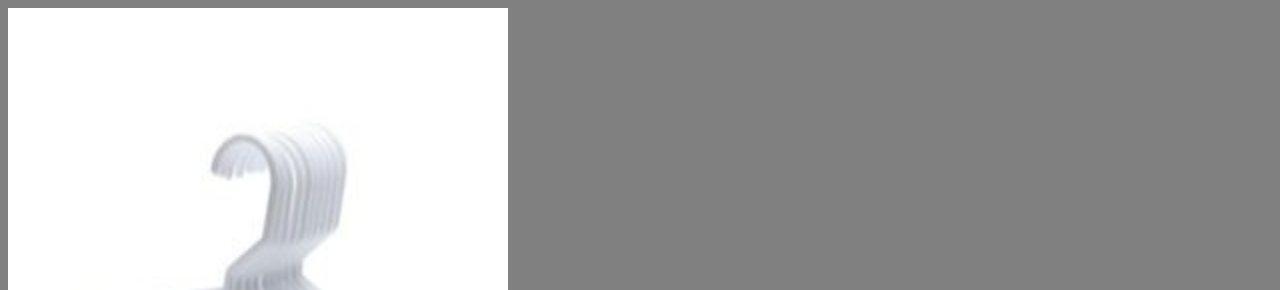
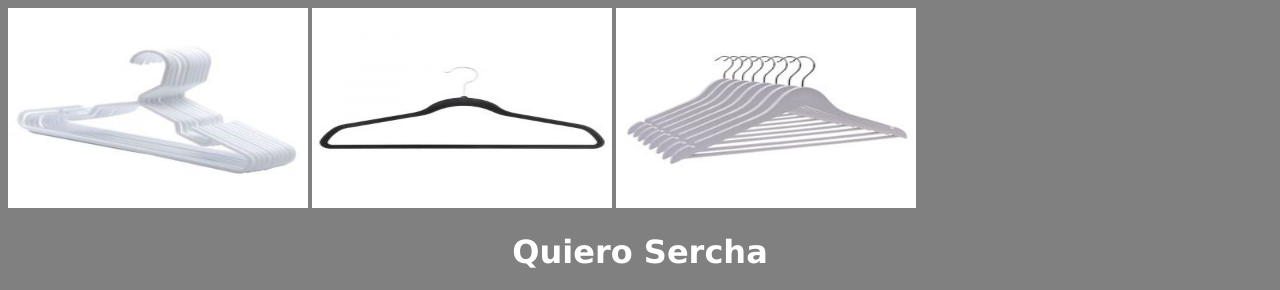
Before and after one commit to NoSePorqueVivir/Rolly, a plain HTML site: page index.html in a window 1280 px wide. Shown: the top 290 px of the page. Drawn offline with Linux system fonts and the light colour scheme.

Commit message:
Update index.html

```diff
--- a/index.html
+++ b/index.html
@@ -9,7 +9,9 @@ h1   {color: white;text-align:center;font-family:verdana;}
 p    {color: white;text-align:center;font-family:verdana;}
 </style>
 <title>QuieroSercha</title>
- <img src="Pictures/1.jpg" alt="Girl in a jacket" style="width:500px;height:600px;">
+ <img src="Pictures/1.jpg" alt="Girl in a jacket" style="width:300px;height:200px;">
+ <img src="Pictures/2.jpg" alt="Girl in a jacket" style="width:300px;height:200px;">
+ <img src="Pictures/3.jpg" alt="Girl in a jacket" style="width:300px;height:200px;">
 </head>
 
 <h1>Quiero Sercha</h1>
```
